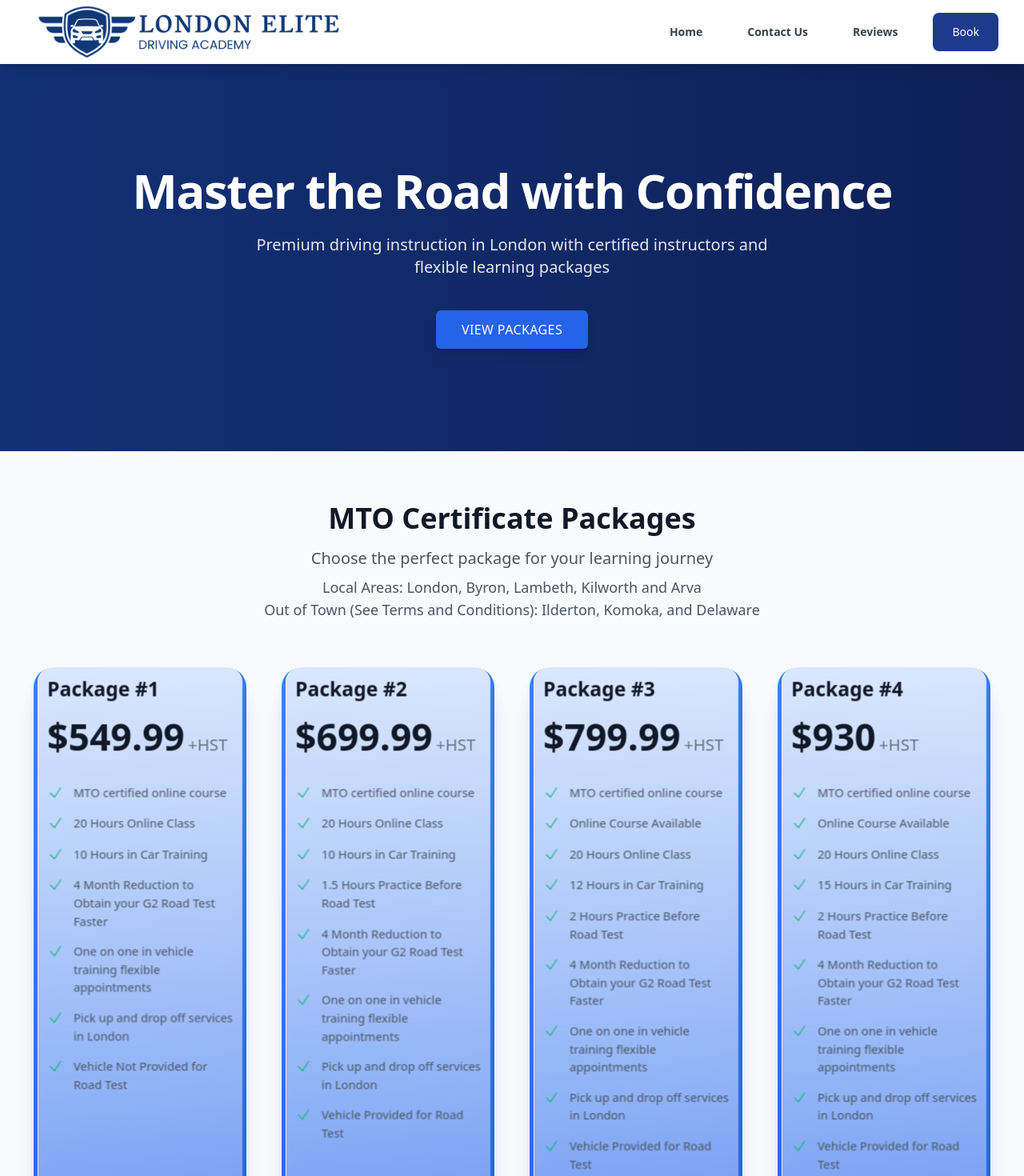
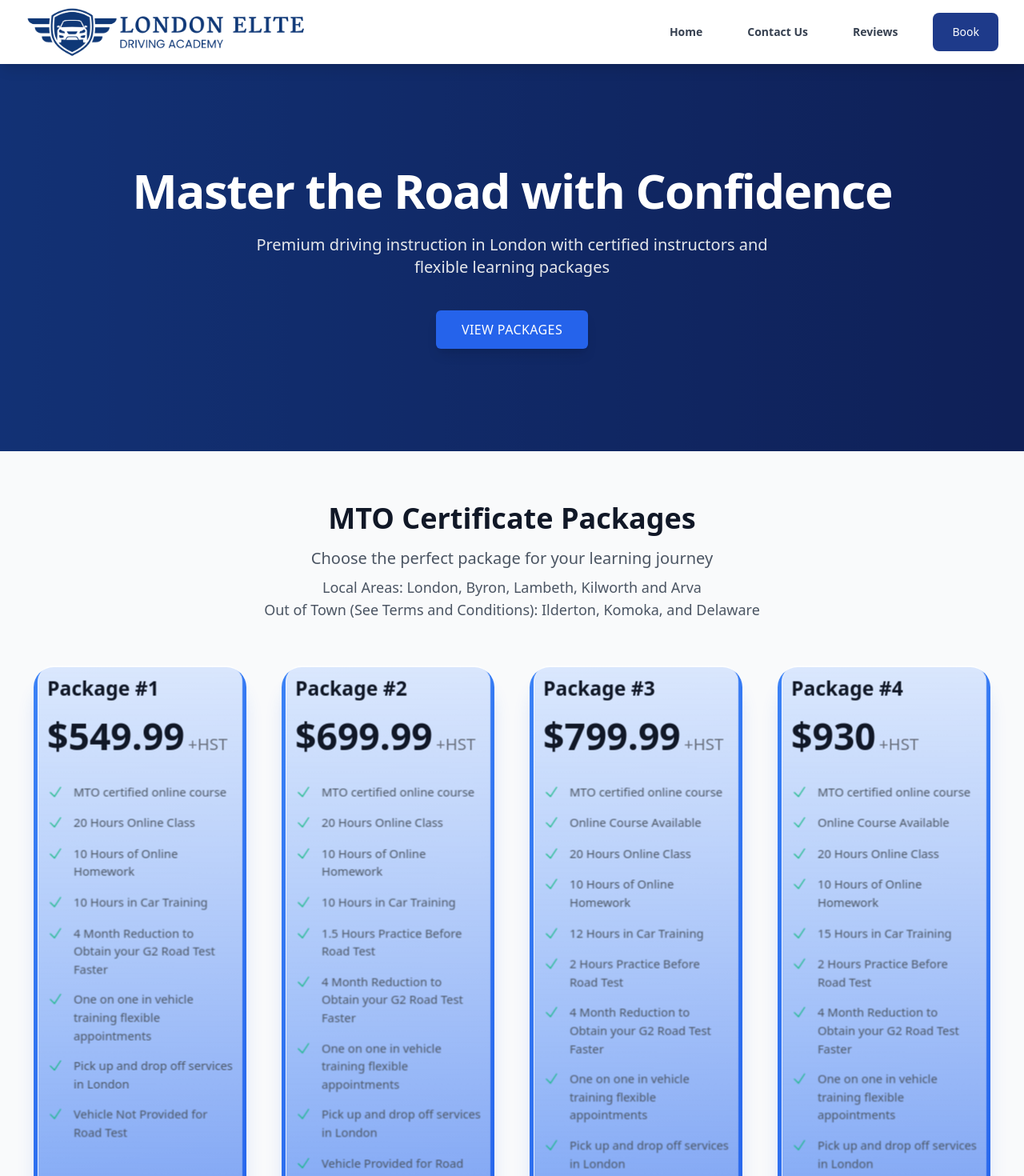
Before and after one commit to londonelite/LEADS, a React (Vite) app: page / in a window 1280 px wide. Shown: the top 1470 px of the page at 80% size. Built offline with nearby package versions, Linux system fonts and the light colour scheme.

Commit message:
- Update Package Lock JSON - Update Packages to show 10 hours online homework - Update logo to trim empty space and Navbar to adjust accordingly

```diff
--- a/src/components/Navbar.jsx
+++ b/src/components/Navbar.jsx
@@ -42,9 +42,9 @@ const Navbar = () => {
         <div className="flex justify-between h-20">
           <div className="flex-shrink-0 flex items-center">
             <img
-              src={logo}
+              src = {logo}
               alt="London Elite Driving Academy"
-              className="-ml-12 h-96 w-auto md:ml-0 md:h-32 lg:h-[600px] lg:-ml-16 object-contain transition-all duration-300"
+              className="h-16 w-auto object-contain transition-all duration-300"
             />
           </div>
           <div className="hidden sm:flex sm:items-center space-x-8">
--- a/src/components/Packages.jsx
+++ b/src/components/Packages.jsx
@@ -119,6 +119,7 @@ const Packages = () => {
       features: [
         "MTO certified online course",
         "20 Hours Online Class",
+        "10 Hours of Online Homework",
         "10 Hours in Car Training",
         "4 Month Reduction to Obtain your G2 Road Test Faster",
         "One on one in vehicle training flexible appointments",
@@ -132,6 +133,7 @@ const Packages = () => {
       features: [
         "MTO certified online course",
         "20 Hours Online Class",
+        "10 Hours of Online Homework",
         "10 Hours in Car Training",
         "1.5 Hours Practice Before Road Test",
         "4 Month Reduction to Obtain your G2 Road Test Faster",
@@ -145,8 +147,9 @@ const Packages = () => {
       price: 799.99,
       features: [
         "MTO certified online course",
-        "Online Course Available",
+        "Online Course Available", // Is this needed?
         "20 Hours Online Class",
+        "10 Hours of Online Homework",
         "12 Hours in Car Training",
         "2 Hours Practice Before Road Test",
         "4 Month Reduction to Obtain your G2 Road Test Faster",
@@ -160,8 +163,9 @@ const Packages = () => {
       price: 930,
       features: [
         "MTO certified online course",
-        "Online Course Available",
+        "Online Course Available", // Is this needed?
         "20 Hours Online Class",
+        "10 Hours of Online Homework",
         "15 Hours in Car Training",
         "2 Hours Practice Before Road Test",
         "4 Month Reduction to Obtain your G2 Road Test Faster",
```
Also changed, not shown: src/images/logo.png, 1 other file (tests, documents, lock files or other folders).
